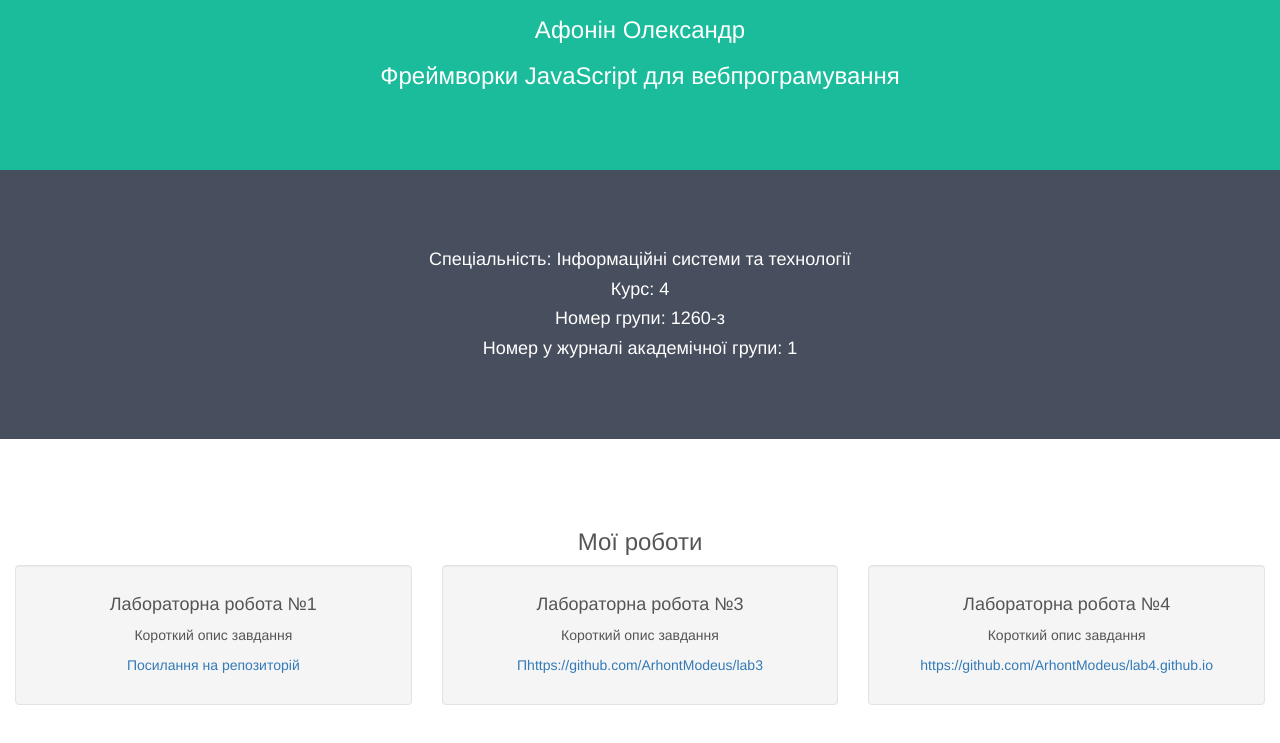
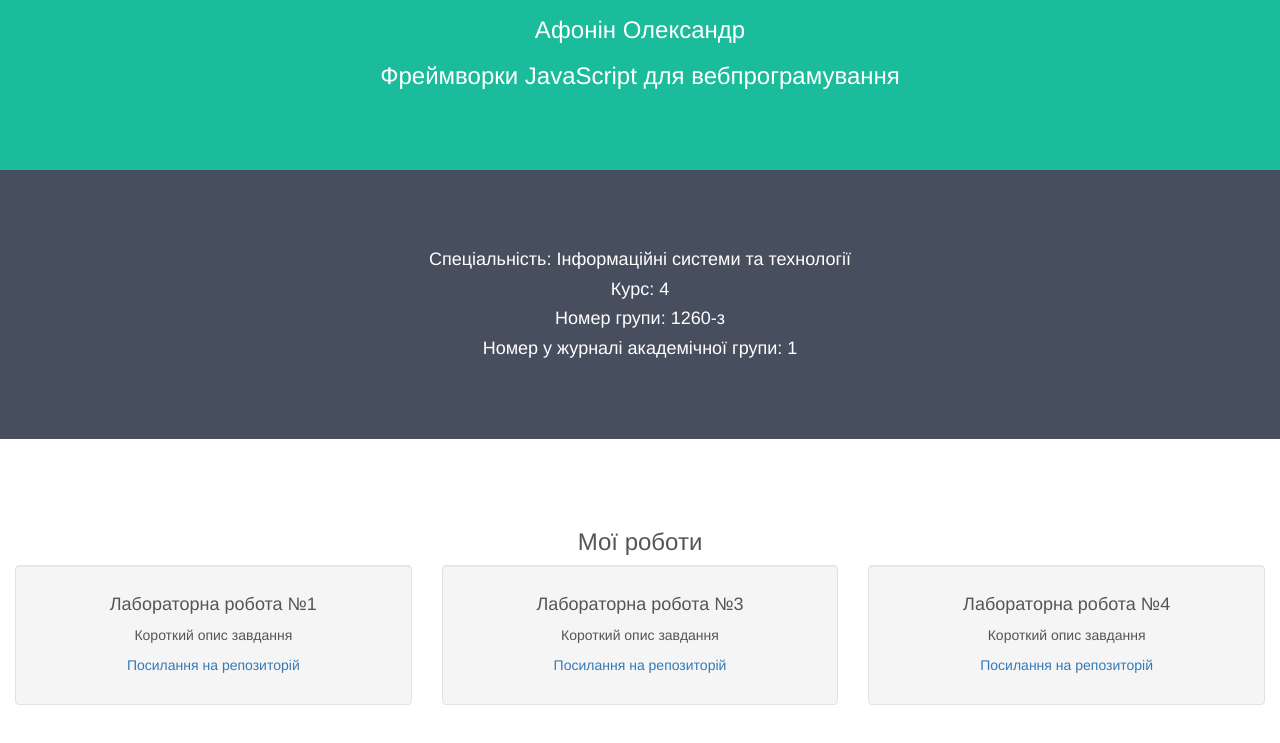
Before and after one commit to ArhontModeus/lab1, a plain HTML site: page index.html in a window 1280 px wide. Shown: the part 423-1166 px from the top of the page. Drawn offline with nearby package versions, Linux system fonts and the light colour scheme.

Commit message:
Update index.html

```diff
--- a/index.html
+++ b/index.html
@@ -56,14 +56,14 @@
     	<article class="well">
 		<h4>Лабораторна робота №3</h4>
         <p>Короткий опис завдання</p>
-        <p><a href="#">Пhttps://github.com/ArhontModeus/lab3</a></p>
+        <p><a href="https://github.com/ArhontModeus/lab3">Посилання на репозиторій</a></p>
         </article>
   	</div>
     <div class="col-sm-4">
     	<article class="well">
 		<h4>Лабораторна робота №4</h4>
         <p>Короткий опис завдання</p>
-        <p><a href="#">https://github.com/ArhontModeus/lab4.github.io</a></p>
+        <p><a href="https://github.com/ArhontModeus/lab4.github.io">Посилання на репозиторій</a></p>
         </article>
   	</div>
   </div>
```
